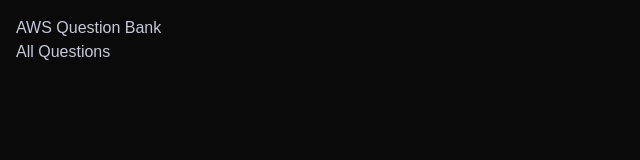
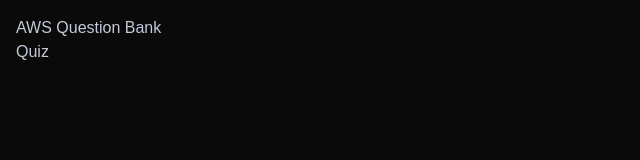
Before and after one commit to hariharanweb/aws-saa-question-bank, a Next.js app: page / in a window 1280 px wide. Shown: the top 160 px of the page, without its empty margins (0-640 px from the left). Built offline with nearby package versions, Linux system fonts and the light colour scheme.

Commit message:
Link to quiz

```diff
--- a/app/page.tsx
+++ b/app/page.tsx
@@ -5,7 +5,7 @@
   return (
     <div>
       <h1>AWS Question Bank</h1>
-      <Link href="/allQuestions">All Questions</Link>
+      <Link href="/quiz">Quiz</Link>
     </div>
   );
 }
```
